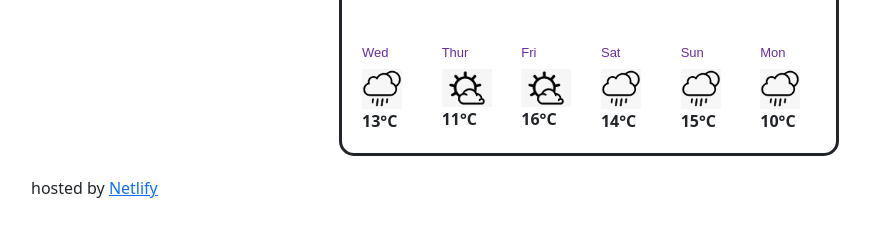
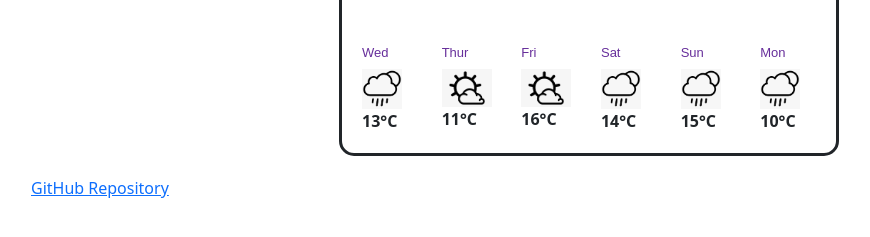
Before and after one commit to KatzerinaC/weatherProject, a plain HTML site: page index.html in a window 1280 px wide. Shown: the part 295-532 px from the top of the page, without its empty margins (51-921 px from the left). Drawn offline with nearby package versions, Linux system fonts and the light colour scheme; no server answers; a web font is replaced by a local one.

Commit message:
added link to GitHub

```diff
--- a/index.html
+++ b/index.html
@@ -143,8 +143,8 @@
 </div>
   </div>
   <p>
-  hosted by <a href="https://coruscating-beijinho-48458c.netlify.app/" target="_blank"
-  >Netlify</a>
+  <a href="https://github.com/KatzerinaC/weatherProject" target="_blank"
+  >GitHub Repository</a>
   </p>
   <script src="script.js"></script>
 </body>
```
